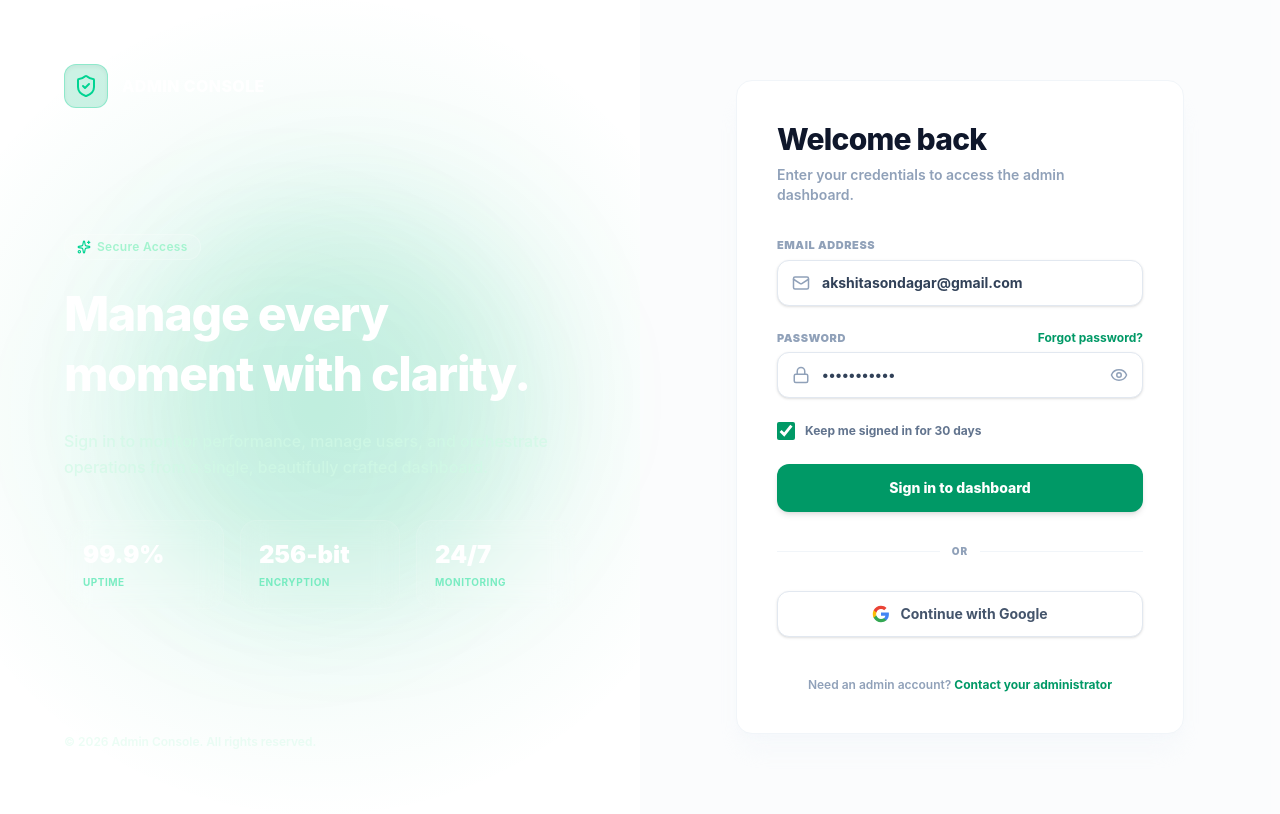
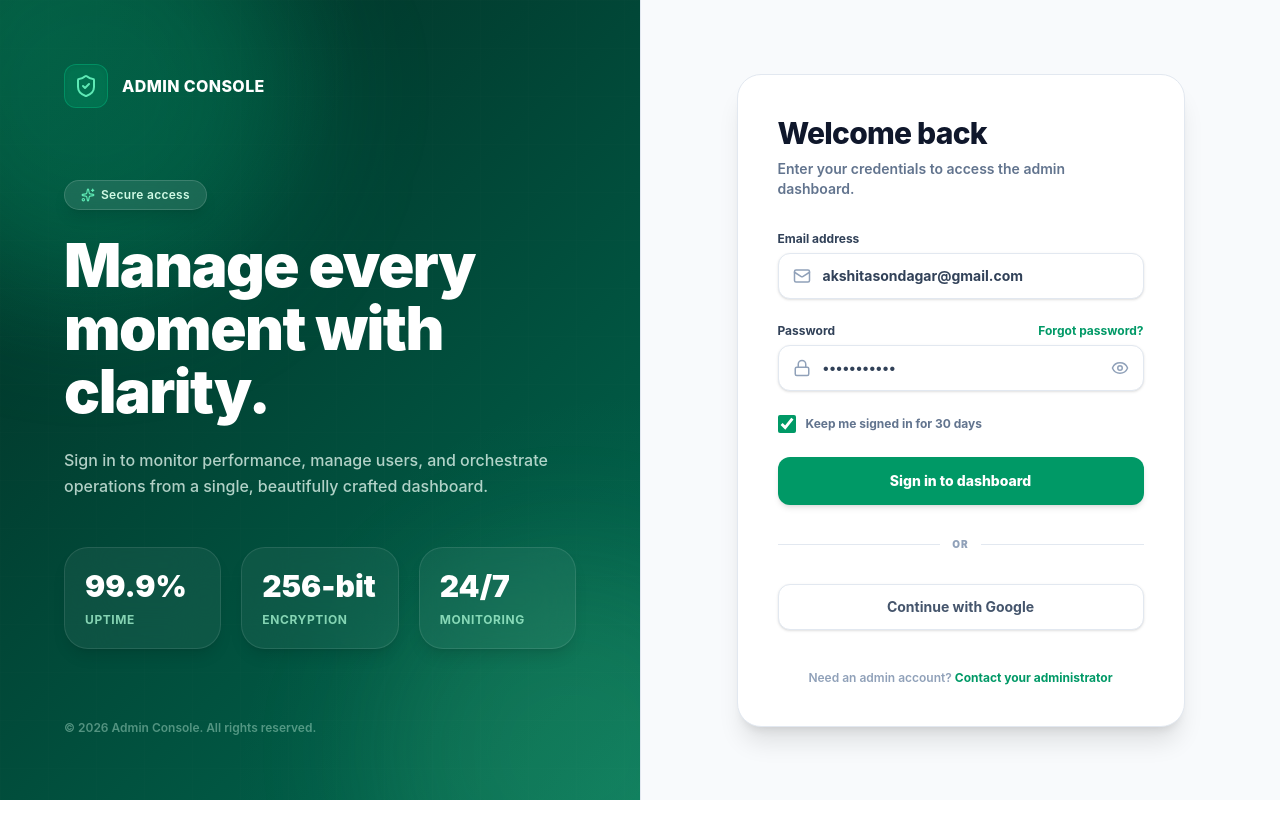
Before and after one commit to raj-undaviya/matka-the-game-of-cards-admin-panel, a React (Vite) app: page /login in a window 1280 px wide. Built offline with nearby package versions, Linux system fonts and the light colour scheme.

Commit message:
login page complete and sidebar and topbar issue fixed

```diff
--- a/src/components/Navbar/AdminSidebar.jsx
+++ b/src/components/Navbar/AdminSidebar.jsx
@@ -25,9 +25,8 @@ export function AdminSidebar({ open, setOpen }) {
       )}
 
       <aside
-        className={`fixed lg:static z-50 top-0 left-0 min-h-screen w-64 flex flex-col transition-default ${
-          open ? "translate-x-0" : "-translate-x-full"
-        } lg:translate-x-0`}
+        className={`fixed z-50 top-0 left-0 h-screen w-64 flex flex-col transition-all duration-300 ${open ? "translate-x-0" : "-translate-x-full"
+          } lg:translate-x-0`}
         style={{
           backgroundColor: "var(--background-color)",
           border: "1px solid var(--border-color)",
--- a/src/components/layout/AdminLayout.jsx
+++ b/src/components/layout/AdminLayout.jsx
@@ -11,7 +11,10 @@ export default function AdminLayout({ open, setOpen }) {
       <AdminSidebar open={open} setOpen={setOpen} />
 
       <div className="flex flex-1 flex-col min-w-0">
-        <AdminTopbar setOpen={setOpen} />
+        {/* applied lg for topbar work with responsive also */}
+        <div className="lg:ml-64 ">
+          <AdminTopbar setOpen={setOpen} />
+        </div>
         <Outlet />
       </div>
     </div>
--- a/src/components/ui/PageContainer.jsx
+++ b/src/components/ui/PageContainer.jsx
@@ -1,6 +1,6 @@
 export default function PageContainer({ children }) {
   return (
-    <main className="p-4 md:p-6 lg:p-8 space-y-6 flex-1">
+    <main className="p-4 md:p-6 lg:p-8 space-y-6 flex-1 ml-0 lg:ml-64 h-screen overflow-y-auto">
       {children}
     </main>
   );
--- a/src/pages/LoginPage.jsx
+++ b/src/pages/LoginPage.jsx
@@ -1,6 +1,14 @@
-import { useState } from "react";
+import { useState, useEffect } from "react";
 import { useNavigate, useLocation } from "react-router-dom";
-import { Mail, Lock, Eye, EyeOff, ShieldCheck, Sparkles, AlertCircle } from "lucide-react";
+import {
+  Mail,
+  Lock,
+  Eye,
+  EyeOff,
+  ShieldCheck,
+  Sparkles,
+  AlertCircle,
+} from "lucide-react";
 import { useAuth } from "@/context/AuthContext";
 
 export default function LoginPage() {
@@ -8,10 +16,10 @@ export default function LoginPage() {
   const navigate = useNavigate();
   const location = useLocation();
 
-  // If already logged in, send them straight to overview
-  if (isAuthenticated) {
-    navigate("/admin/overview", { replace: true });
-  }
+  // Redirect if already authenticated
+  // if (isAuthenticated) {
+  //   navigate("/admin/overview", { replace: true });
+  // }
 
   const [email, setEmail] = useState("akshitasondagar@gmail.com");
   const [password, setPassword] = useState("password123");
@@ -21,8 +29,14 @@ export default function LoginPage() {
   const [error, setError] = useState("");
   const [isLoading, setIsLoading] = useState(false);
 
-  // Get the redirect path from location state or default to overview
   const from = location.state?.from?.pathname || "/admin/overview";
+
+  // Redirect if already authenticated
+  useEffect(() => {
+    if (isAuthenticated) {
+      navigate("/admin/overview", { replace: true });
+    }
+  }, [isAuthenticated, navigate]);
 
   const handleSubmit = (e) => {
     e.preventDefault();
@@ -32,10 +46,12 @@ export default function LoginPage() {
       setError("Email address is required.");
       return;
     }
+
     if (!password) {
       setError("Password is required.");
       return;
     }
+
     if (password.length < 6) {
       setError("Password must be at least 6 characters.");
       return;
@@ -43,23 +59,32 @@ export default function LoginPage() {
 
     setIsLoading(true);
 
-    // Simulate network delay
     setTimeout(() => {
       const success = login(email, password);
+
       setIsLoading(false);
+
       if (success) {
         navigate(from, { replace: true });
       } else {
-        setError("Invalid credentials. Try any password with 6+ characters.");
+        setError(
+          "Invalid credentials. Try any password with 6+ characters."
+        );
       }
     }, 800);
   };
 
   const handleGoogleLogin = () => {
     setIsLoading(true);
+
     setTimeout(() => {
-      const success = login("akshitasondagar@gmail.com", "google-oauth");
+      const success = login(
+        "akshitasondagar@gmail.com",
+        "google-oauth"
+      );
+
       setIsLoading(false);
+
       if (success) {
         navigate(from, { replace: true });
       } else {
@@ -69,28 +94,43 @@ export default function LoginPage() {
   };
 
   return (
-    <div className="min-h-screen flex bg-white font-sans overflow-hidden">
-      {/* LEFT SIDE PANEL (Hidden on mobile/tablet) */}
+    <div className="min-h-screen bg-[#F4F7F6] font-sans overflow-hidden">
+      <div className="max-w-[1800px] mx-auto min-h-screen flex">
+
+        {/* LEFT SIDE PANEL */}
         <div
-        className="hidden lg:flex lg:w-1/2 relative bg-gradient-to-tr from-emerald-950 via-emerald-800 to-emerald-950 text-white p-12 xl:p-16 flex-col justify-between"
+          className="hidden lg:flex lg:w-1/2 relative overflow-hidden text-white p-12 xl:p-16 flex-col justify-between"
+          style={{
+            background: `
+              radial-gradient(circle at top left, rgba(16,185,129,0.18), transparent 35%),
+              radial-gradient(circle at bottom right, rgba(52,211,153,0.12), transparent 40%),
+              linear-gradient(135deg, #022c22 0%, #014737 45%, #01684f 100%)
+            `,
+          }}
+        >
+          {/* Grid Overlay */}
+          <div
+            className="absolute inset-0 opacity-10 pointer-events-none"
             style={{
               backgroundImage: `
-            radial-gradient(circle at center, rgba(16, 185, 129, 0.12) 0%, transparent 80%),
-            linear-gradient(rgba(255, 255, 255, 0.04) 1px, transparent 1px),
-            linear-gradient(90deg, rgba(255, 255, 255, 0.04) 1px, transparent 1px)
+                linear-gradient(rgba(255,255,255,0.08) 1px, transparent 1px),
+                linear-gradient(90deg, rgba(255,255,255,0.08) 1px, transparent 1px)
               `,
-          backgroundSize: "100% 100%, 36px 36px, 36px 36px",
+              backgroundSize: "48px 48px",
             }}
-      >
-        {/* Decorative subtle ambient lights */}
-        <div className="absolute top-1/4 left-1/4 w-96 h-96 bg-emerald-500/10 rounded-full blur-3xl pointer-events-none" />
-        <div className="absolute bottom-1/4 right-1/4 w-96 h-96 bg-emerald-400/5 rounded-full blur-3xl pointer-events-none" />
+          />
 
-        {/* Top Header Badge */}
+          {/* Ambient Glow */}
+          <div className="absolute top-[-120px] left-[-120px] w-[420px] h-[420px] bg-emerald-400/20 rounded-full blur-3xl pointer-events-none" />
+
+          <div className="absolute bottom-[-140px] right-[-120px] w-[380px] h-[380px] bg-green-300/10 rounded-full blur-3xl pointer-events-none" />
+
+          {/* Header */}
           <div className="flex items-center gap-3.5 z-10">
-          <div className="flex h-11 w-11 items-center justify-center rounded-xl bg-emerald-500/20 border border-emerald-400/30 text-emerald-400 shadow-inner">
+            <div className="flex h-11 w-11 items-center justify-center rounded-xl bg-emerald-500/20 border border-emerald-400/30 text-emerald-300 shadow-inner backdrop-blur-md">
               <ShieldCheck className="h-6 w-6" />
             </div>
+
             <div>
               <h2 className="text-base font-extrabold tracking-wide uppercase text-white">
                 Admin Console
@@ -100,35 +140,49 @@ export default function LoginPage() {
 
           {/* Middle Content */}
           <div className="my-auto max-w-xl z-10 space-y-6">
-          {/* Secure Access Badge */}
-          <div className="inline-flex items-center gap-1.5 px-3 py-1 rounded-full bg-white/10 border border-white/20 text-xs font-semibold tracking-wide text-emerald-200">
-            <Sparkles className="h-3.5 w-3.5 text-emerald-400" />
-            Secure Access
+
+            {/* Badge */}
+            <div className="inline-flex items-center gap-1.5 px-4 py-1.5 rounded-full bg-white/10 border border-white/15 backdrop-blur-md text-xs font-semibold tracking-wide text-emerald-100 shadow-lg">
+              <Sparkles className="h-3.5 w-3.5 text-emerald-300" />
+              Secure access
             </div>
 
-          <h1 className="text-4xl xl:text-5xl font-extrabold tracking-tight leading-tight text-white">
+            {/* Heading */}
+            <h1 className="text-5xl xl:text-6xl font-black tracking-tight leading-[1.05] text-white">
               Manage every <br />
               moment with clarity.
             </h1>
 
-          <p className="text-emerald-100/70 text-base leading-relaxed font-medium">
-            Sign in to monitor performance, manage users, and orchestrate operations from a single, beautifully crafted dashboard.
+            {/* Description */}
+            <p className="text-emerald-50/75 text-base leading-relaxed font-medium max-w-lg">
+              Sign in to monitor performance, manage users, and orchestrate
+              operations from a single, beautifully crafted dashboard.
             </p>
 
-          {/* Glassmorphic Stats Grid */}
-          <div className="grid grid-cols-3 gap-4 pt-4">
-            <div className="bg-white/5 border border-white/10 backdrop-blur-md rounded-2xl p-4.5">
-              <p className="text-xl xl:text-2xl font-black text-white">99.9%</p>
-              <p className="text-[10px] font-bold tracking-wider uppercase text-emerald-300/80 mt-1">Uptime</p>
+            {/* Stats */}
+            <div className="grid grid-cols-3 gap-5 pt-6">
+
+              <div className="bg-white/5 border border-white/10 backdrop-blur-xl rounded-3xl p-5 shadow-lg hover:bg-white/10 transition-all duration-300">
+                <p className="text-3xl font-black text-white">99.9%</p>
+                <p className="text-xs font-bold tracking-wider uppercase text-emerald-200/80 mt-2">
+                  Uptime
+                </p>
               </div>
-            <div className="bg-white/5 border border-white/10 backdrop-blur-md rounded-2xl p-4.5">
-              <p className="text-xl xl:text-2xl font-black text-white">256-bit</p>
-              <p className="text-[10px] font-bold tracking-wider uppercase text-emerald-300/80 mt-1">Encryption</p>
+
+              <div className="bg-white/5 border border-white/10 backdrop-blur-xl rounded-3xl p-5 shadow-lg hover:bg-white/10 transition-all duration-300">
+                <p className="text-3xl font-black text-white">256-bit</p>
+                <p className="text-xs font-bold tracking-wider uppercase text-emerald-200/80 mt-2">
+                  Encryption
+                </p>
               </div>
-            <div className="bg-white/5 border border-white/10 backdrop-blur-md rounded-2xl p-4.5">
-              <p className="text-xl xl:text-2xl font-black text-white">24/7</p>
-              <p className="text-[10px] font-bold tracking-wider uppercase text-emerald-300/80 mt-1">Monitoring</p>
+
+              <div className="bg-white/5 border border-white/10 backdrop-blur-xl rounded-3xl p-5 shadow-lg hover:bg-white/10 transition-all duration-300">
+                <p className="text-3xl font-black text-white">24/7</p>
+                <p className="text-xs font-bold tracking-wider uppercase text-emerald-200/80 mt-2">
+                  Monitoring
+                </p>
               </div>
+
             </div>
           </div>
 
@@ -138,80 +192,92 @@ export default function LoginPage() {
           </p>
         </div>
 
-      {/* RIGHT SIDE LOGIN FORM */}
-      <div className="w-full lg:w-1/2 flex flex-col justify-center items-center p-6 sm:p-12 md:p-20 bg-slate-50/50">
-        <div className="w-full max-w-md space-y-8 bg-white border border-slate-100 p-8 sm:p-10 rounded-2xl shadow-xl shadow-slate-100/40">
+        {/* RIGHT SIDE */}
+        <div className="w-full lg:w-1/2 flex flex-col justify-center items-center p-6 sm:p-10 xl:p-16 bg-[#F8FAFC] border-l border-slate-200">
+
+          {/* LOGIN CARD */}
+          <div className="w-full max-w-md space-y-8 bg-white border border-slate-200 rounded-3xl shadow-xl p-8 sm:p-10">
+
+            {/* Heading */}
             <div>
               <h1 className="text-3xl font-extrabold text-slate-900 tracking-tight">
                 Welcome back
               </h1>
-            <p className="text-sm font-semibold text-slate-400 mt-2">
+
+              <p className="text-sm font-semibold text-slate-500 mt-2">
                 Enter your credentials to access the admin dashboard.
               </p>
             </div>
 
+            {/* Error */}
             {error && (
-            <div className="flex gap-2.5 p-3.5 bg-rose-50 border border-rose-100 rounded-xl text-xs font-bold text-rose-600 animate-shake">
+              <div className="flex gap-2.5 p-3.5 bg-rose-50 border border-rose-100 rounded-xl text-xs font-bold text-rose-600">
                 <AlertCircle className="h-4.5 w-4.5 shrink-0 mt-0.5" />
                 <span>{error}</span>
               </div>
             )}
 
+            {/* Form */}
             <form onSubmit={handleSubmit} className="space-y-6">
-            {/* Email Field */}
+
+              {/* Email */}
               <div className="space-y-1.5">
-              <label className="block text-[11px] font-black uppercase tracking-wider text-slate-400">
+                <label className="block text-xs font-bold text-slate-700">
                   Email address
                 </label>
+
                 <div className="relative rounded-xl border border-slate-200 bg-white shadow-sm focus-within:border-emerald-500 focus-within:ring-1 focus-within:ring-emerald-500 transition-all duration-200">
+
                   <span className="absolute left-3.5 top-1/2 -translate-y-1/2 text-slate-400">
                     <Mail className="h-4.5 w-4.5" />
                   </span>
+
                   <input
                     type="email"
                     value={email}
                     onChange={(e) => setEmail(e.target.value)}
                     placeholder="name@company.com"
                     disabled={isLoading}
-                  className="w-full bg-transparent pl-11 pr-3 py-3 text-sm font-bold text-slate-700 focus:outline-none disabled:opacity-50"
+                    className="w-full bg-transparent pl-11 pr-3 py-3 text-sm font-bold text-slate-700 focus:outline-none"
                   />
                 </div>
               </div>
 
-            {/* Password Field */}
+              {/* Password */}
               <div className="space-y-1.5">
+
                 <div className="flex justify-between items-center">
-                <label className="block text-[11px] font-black uppercase tracking-wider text-slate-400">
+                  <label className="block text-xs font-bold text-slate-700">
                     Password
                   </label>
+
                   <a
                     href="#forgot"
-                  onClick={(e) => {
-                    e.preventDefault();
-                    alert("Please contact system administrators to reset your credentials.");
-                  }}
-                  className="text-xs font-bold text-emerald-600 hover:text-emerald-700 transition-colors"
+                    className="text-xs font-bold text-emerald-600 hover:text-emerald-700"
                   >
                     Forgot password?
                   </a>
                 </div>
+
                 <div className="relative rounded-xl border border-slate-200 bg-white shadow-sm focus-within:border-emerald-500 focus-within:ring-1 focus-within:ring-emerald-500 transition-all duration-200">
+
                   <span className="absolute left-3.5 top-1/2 -translate-y-1/2 text-slate-400">
                     <Lock className="h-4.5 w-4.5" />
                   </span>
+
                   <input
                     type={showPassword ? "text" : "password"}
                     value={password}
                     onChange={(e) => setPassword(e.target.value)}
                     placeholder="••••••••"
                     disabled={isLoading}
-                  className="w-full bg-transparent pl-11 pr-11 py-3 text-sm font-bold text-slate-700 focus:outline-none disabled:opacity-50"
+                    className="w-full bg-transparent pl-11 pr-11 py-3 text-sm font-bold text-slate-700 focus:outline-none"
                   />
+
                   <button
                     type="button"
                     onClick={() => setShowPassword(!showPassword)}
-                  disabled={isLoading}
-                  className="absolute right-3.5 top-1/2 -translate-y-1/2 text-slate-400 hover:text-slate-600 transition-colors cursor-pointer"
+                    className="absolute right-3.5 top-1/2 -translate-y-1/2 text-slate-400 hover:text-slate-600"
                   >
                     {showPassword ? (
                       <EyeOff className="h-4.5 w-4.5" />
@@ -222,29 +288,29 @@ export default function LoginPage() {
                 </div>
               </div>
 
-            {/* Remember Me Checkbox */}
+              {/* Remember */}
               <div className="flex items-center">
                 <input
                   id="remember-me"
                   type="checkbox"
                   checked={rememberMe}
                   onChange={(e) => setRememberMe(e.target.checked)}
-                disabled={isLoading}
-                className="h-4.5 w-4.5 rounded border-slate-300 text-emerald-600 focus:ring-emerald-500 cursor-pointer accent-emerald-600"
+                  className="h-4.5 w-4.5 rounded border-slate-300 accent-emerald-600"
                 />
+
                 <label
                   htmlFor="remember-me"
-                className="ml-2.5 text-xs font-bold text-slate-500 cursor-pointer select-none"
+                  className="ml-2.5 text-xs font-bold text-slate-500"
                 >
                   Keep me signed in for 30 days
                 </label>
               </div>
 
-            {/* Submit Button */}
+              {/* Button */}
               <button
                 type="submit"
                 disabled={isLoading}
-              className="w-full inline-flex items-center justify-center py-3.5 px-4 rounded-xl bg-emerald-600 hover:bg-emerald-700 text-white text-sm font-extrabold shadow-md hover:shadow-lg transition-all duration-200 cursor-pointer disabled:opacity-60 disabled:cursor-not-allowed"
+                className="w-full inline-flex items-center justify-center py-3.5 px-4 rounded-xl bg-emerald-600 hover:bg-emerald-700 text-white text-sm font-extrabold shadow-md hover:shadow-lg transition-all duration-200"
               >
                 {isLoading ? (
                   <div className="h-5 w-5 border-2 border-white border-t-transparent rounded-full animate-spin" />
@@ -257,55 +323,33 @@ export default function LoginPage() {
             {/* Divider */}
             <div className="relative flex items-center justify-center">
               <div className="absolute inset-0 flex items-center">
-              <div className="w-full border-t border-slate-100" />
+                <div className="w-full border-t border-slate-200" />
               </div>
+
               <span className="relative px-3 bg-white text-[10px] font-black uppercase tracking-widest text-slate-400">
                 or
               </span>
             </div>
 
-          {/* Google SSO Button */}
+            {/* Google Button */}
             <button
               type="button"
               onClick={handleGoogleLogin}
               disabled={isLoading}
-            className="w-full inline-flex items-center justify-center gap-2.5 py-3 px-4 rounded-xl border border-slate-200 bg-white hover:bg-slate-50 text-slate-600 hover:text-slate-800 text-sm font-bold shadow-sm transition-all duration-200 cursor-pointer disabled:opacity-60"
+              className="w-full inline-flex items-center justify-center gap-2.5 py-3 px-4 rounded-xl border border-slate-200 bg-white hover:bg-slate-50 text-slate-600 hover:text-slate-800 text-sm font-bold shadow-sm transition-all duration-200"
             >
-            <svg className="h-4.5 w-4.5" viewBox="0 0 24 24" fill="none">
-              <path
-                d="M22.56 12.25c0-.78-.07-1.53-.2-2.25H12v4.26h5.92c-.26 1.37-1.04 2.53-2.21 3.31v2.77h3.57c2.08-1.92 3.28-4.74 3.28-8.09z"
-                fill="#4285F4"
-              />
-              <path
-                d="M12 23c2.97 0 5.46-.98 7.28-2.66l-3.57-2.77c-.98.66-2.23 1.06-3.71 1.06-2.86 0-5.29-1.93-6.16-4.53H2.18v2.84C3.99 20.53 7.7 23 12 23z"
-                fill="#34A853"
-              />
-              <path
-                d="M5.84 14.09c-.22-.66-.35-1.36-.35-2.09s.13-1.43.35-2.09V7.06H2.18C1.43 8.55 1 10.22 1 12s.43 3.45 1.18 4.94l2.85-2.22c-.08-.63-.12-1.27-.12-1.91z"
-                fill="#FBBC05"
-              />
-              <path
-                d="M12 5.38c1.62 0 3.06.56 4.21 1.64l3.15-3.15C17.45 2.09 14.97 1 12 1 7.7 1 3.99 3.47 2.18 7.06l3.66 2.84c.87-2.6 3.3-4.52 6.16-4.52z"
-                fill="#EA4335"
-              />
-            </svg>
               Continue with Google
             </button>
 
-          {/* Need Admin Account */}
+            {/* Footer Text */}
             <p className="text-center text-xs font-semibold text-slate-400 pt-2">
               Need an admin account?{" "}
-            <a
-              href="#contact"
-              onClick={(e) => {
-                e.preventDefault();
-                alert("Please request account access from your organization admin.");
-              }}
-              className="font-bold text-emerald-600 hover:text-emerald-700 transition-colors"
-            >
+              <span className="font-bold text-emerald-600 hover:text-emerald-700 cursor-pointer">
                 Contact your administrator
-            </a>
+              </span>
             </p>
+
+          </div>
         </div>
       </div>
     </div>
```
Lines whose indentation alone changed are shown as unchanged.
